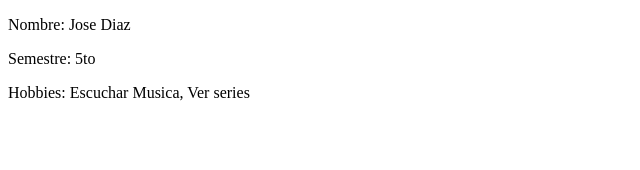
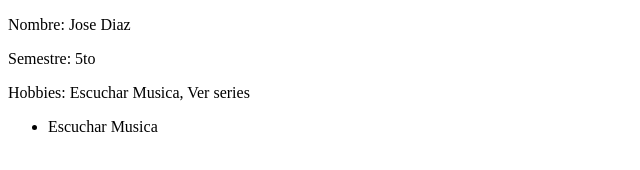
Before and after one commit to JoseMDR19/Taller_Git_Github_y_Netlify, a plain HTML site: page index.html in a window 1280 px wide. Shown: the whole page, without its empty margins (0-640 px from the left). Drawn offline with Linux system fonts and the light colour scheme.

Commit message:
Agregue primer hobbie

```diff
--- a/index.html
+++ b/index.html
@@ -9,6 +9,8 @@
     <p>Nombre: Jose Diaz </p>
     <p>Semestre: 5to</p>
     <p>Hobbies: Escuchar Musica, Ver series</p>
+    <ul>
+        <li>Escuchar Musica</li>
 
 
 </body>
```
